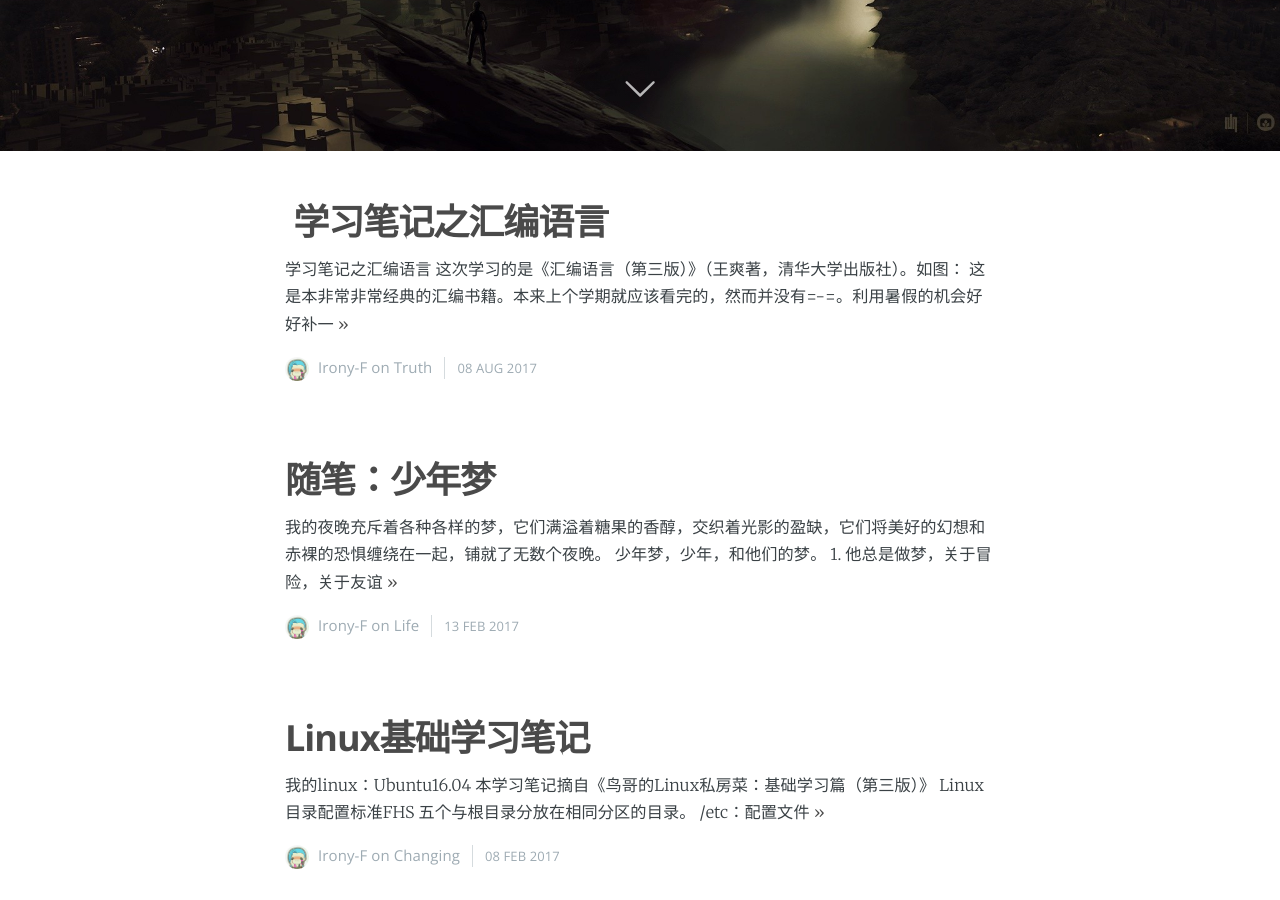
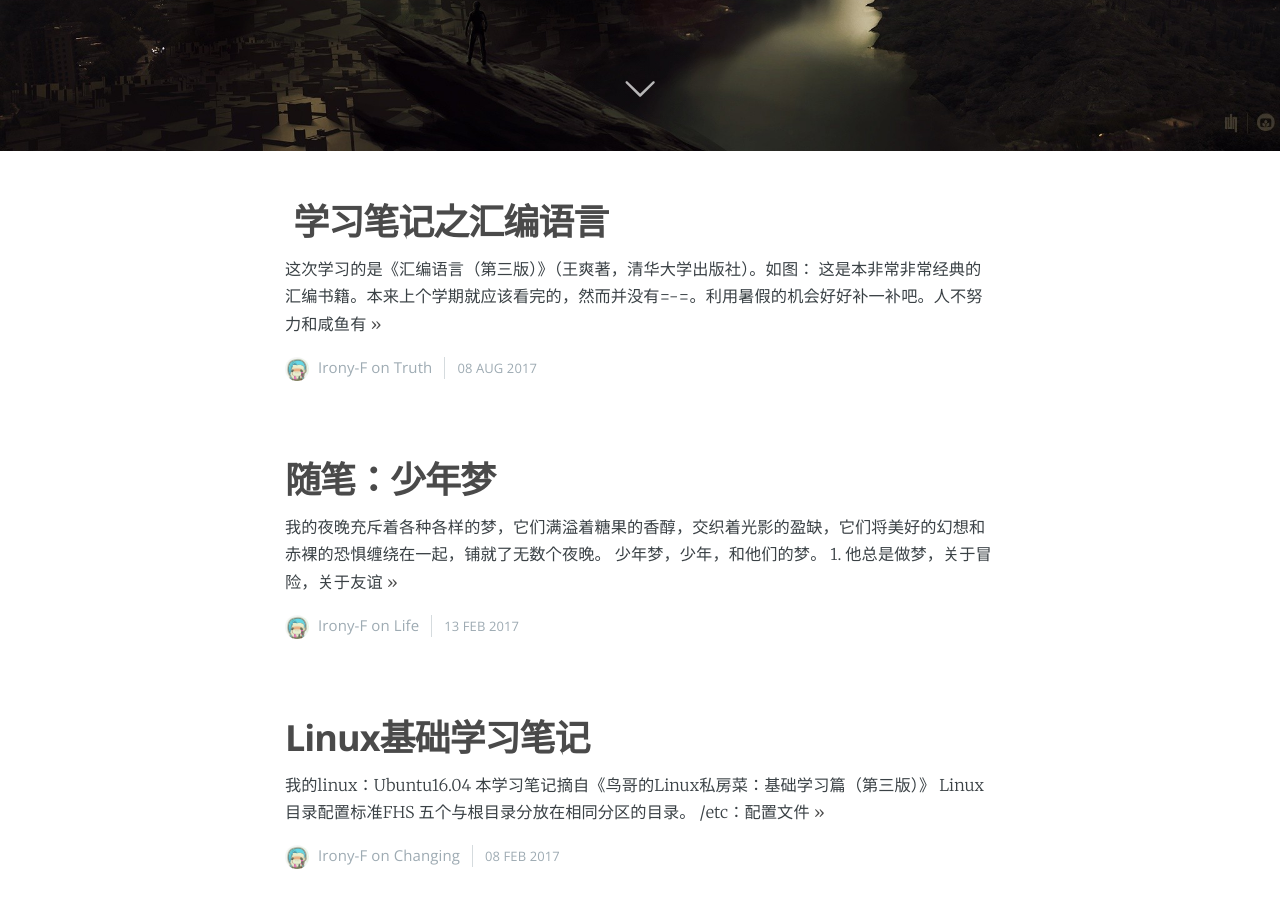
Before and after one commit to Irony-F/Irony-F.github.io, a Jekyll site: the page built from index.html, in a window 1280 px wide and 900 px high, scrolled down 749 px. Built offline with Jekyll 4.4.1, drawn with Linux system fonts in a browser that asks for light colours; nearby versions of some CDN libraries; some web fonts are replaced; the list of posts is cut into pages by our own code.

Commit message:
Update 2017-08-08-学习笔记之汇编语言.md

```diff
--- a/_posts/2017-08-08-学习笔记之汇编语言.md
+++ b/_posts/2017-08-08-学习笔记之汇编语言.md
@@ -13,8 +13,6 @@
 
 
 
-
-## 学习笔记之汇编语言
 
 ---
 
```
